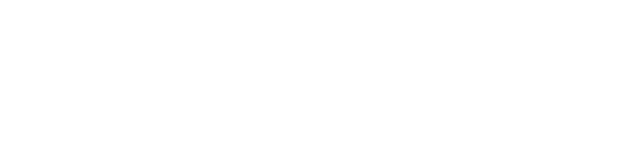
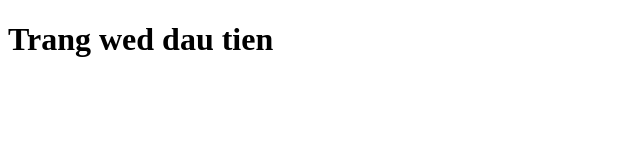
Before and after one commit to tantrung0204/WED201c_B1_BTVN, a plain HTML site: page index.html in a window 1280 px wide. Shown: the whole page, without its empty margins (0-640 px from the left). Drawn offline with Linux system fonts and the light colour scheme.

Commit message:
update index.html

```diff
--- a/index.html
+++ b/index.html
@@ -7,6 +7,8 @@
     <title>Document</title>
 </head>
 
+<h1>Trang wed dau tien</h1>
+
 <body>
 
 </body>
```
